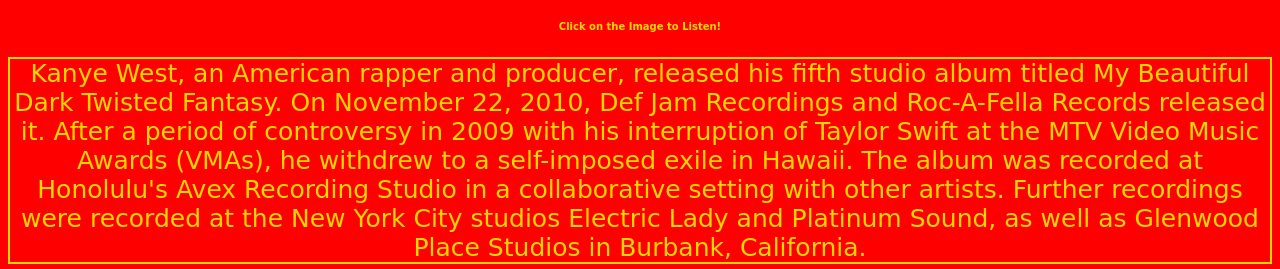
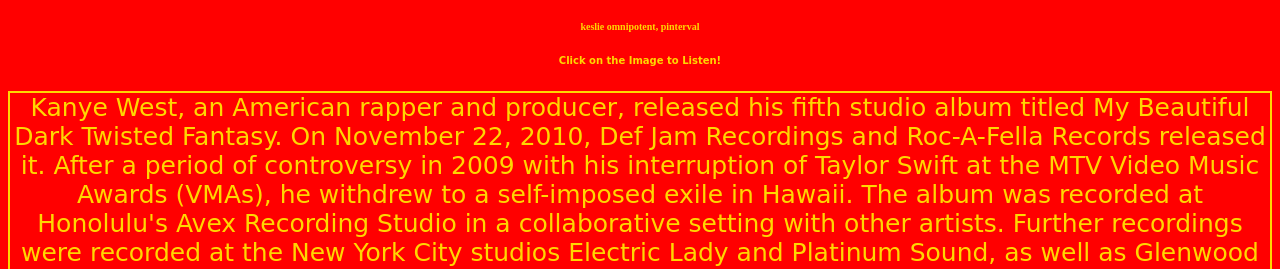
Before and after one commit to tommylineenwscw/Year-10-Website-, a plain HTML site: page mbdtf.html in a window 1280 px wide. Shown: the part 816-1085 px from the top of the page. Drawn offline with Linux system fonts and the light colour scheme.

Commit message:
finished2

```diff
--- a/mbdtf.html
+++ b/mbdtf.html
@@ -10,6 +10,7 @@
 <body class=" mbd">
     <h1 class="mbd"> My Beautiful Dark Twisted Fantasy </h1>
 <a href="https://open.spotify.com/album/20r762YmB5HeofjMCiPMLv" > <img class="mbd2" src="mndtf.jpg"></a>
+<h6 class="mbdcredit"> keslie omnipotent, pinterval</h6>
 <h6 class="mbheading"> Click on the Image to Listen! </h6>
 <p class="mbdtext"> Kanye West, an American rapper and producer, released his fifth studio album titled My Beautiful Dark Twisted Fantasy. On November 22, 2010, Def Jam Recordings and Roc-A-Fella Records released it. After a period of controversy in 2009 with his interruption of Taylor Swift at the MTV Video Music Awards (VMAs), he withdrew to a self-imposed exile in Hawaii. The album was recorded at Honolulu's Avex Recording Studio in a collaborative setting with other artists. Further recordings were recorded at the New York City studios Electric Lady and Platinum Sound, as well as Glenwood Place Studios in Burbank, California. </p>
 <a class="mbdlinks" href="yeezus.html"> Yeezus</a>
--- a/style.css
+++ b/style.css
@@ -329,3 +329,11 @@
 
     color:white
 }
+
+.mbdcredit {
+
+    color: gold;
+font-size: 10px;
+text-align: center;
+
+}
```
Also changed, not shown: tlop.html (+1 -0 lines).
